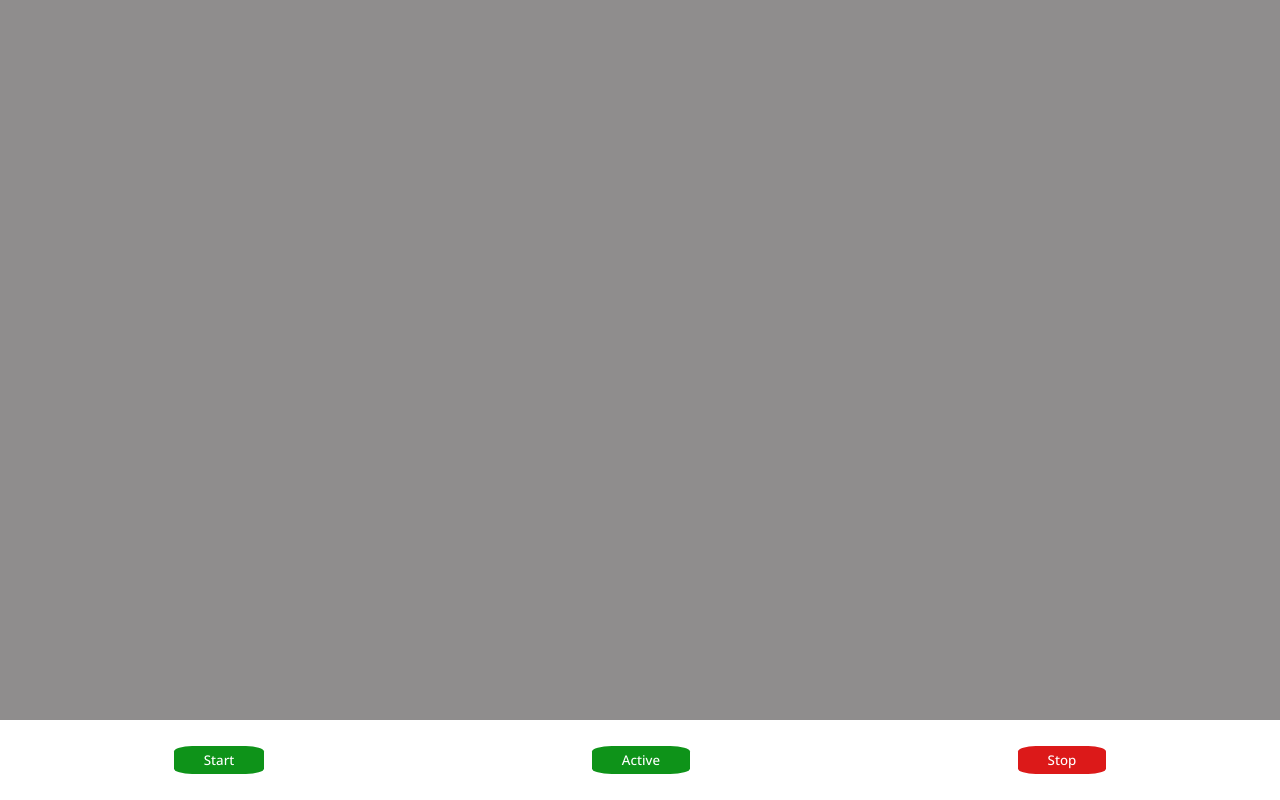
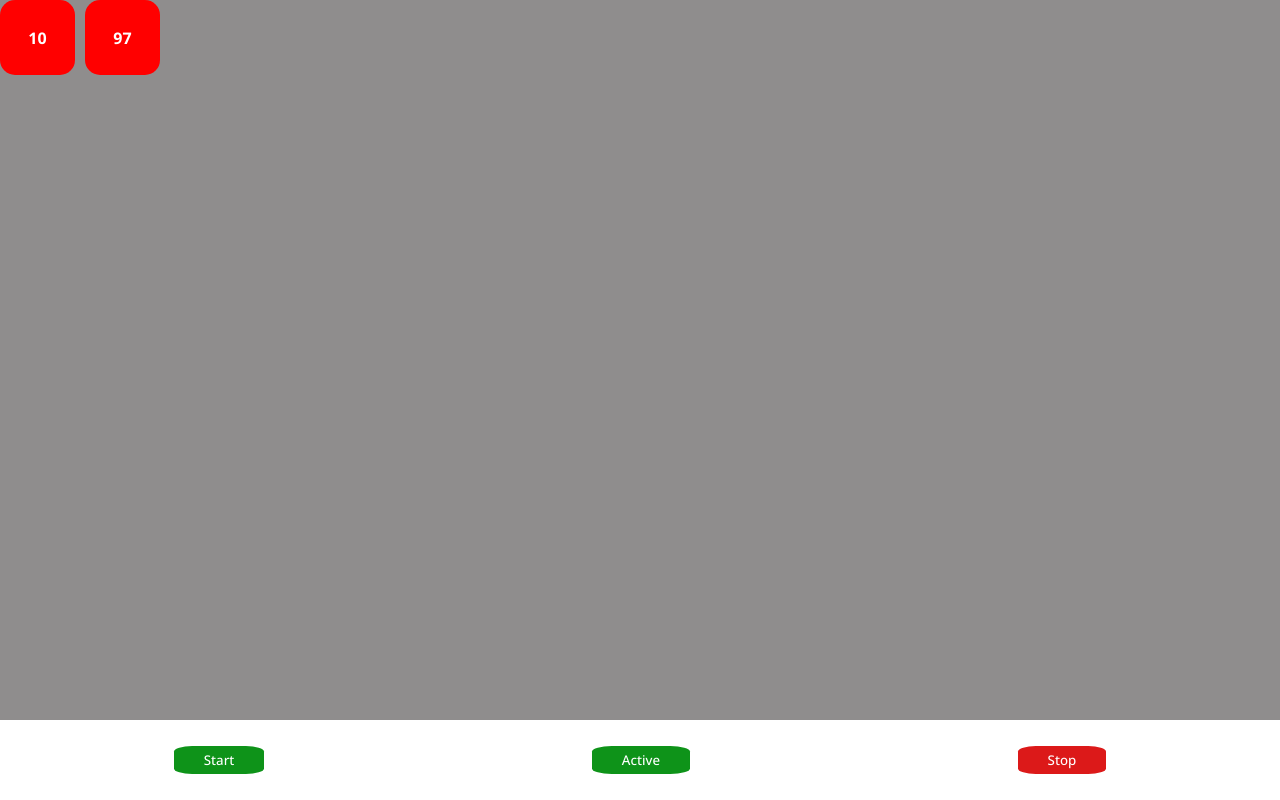
Before and after one commit to arcteggzz/randomNumberGenerator, a React (Create React App) app in the folder rngen/: page / in a window 1280 px wide. Both pictures are taken after a click on the button "Start". Built offline with nearby package versions, Linux system fonts and the light colour scheme.

Commit message:
fixed the bug for displaying divs

```diff
--- a/rngen/src/App.js
+++ b/rngen/src/App.js
@@ -9,7 +9,7 @@ function App() {
 
   return (
     <div className="App">
-      <Numbers randomNums={randomNums} />
+      <Numbers randomNums={randomNums} isGenNum={isGenNum} setRandomNums={setRandomNums} />
       <Controls setIsGenNum={setIsGenNum} isGenNum={isGenNum} setRandomNums={setRandomNums} randomNums={randomNums}/>
     </div>
   );
--- a/rngen/src/Components/Controls.jsx
+++ b/rngen/src/Components/Controls.jsx
@@ -1,19 +1,14 @@
 import "../Styles/Controls.css"
 
-const Controls = ({isGenNum, setIsGenNum, randomNums, setRandomNums}) => {
+const Controls = ({setIsGenNum, isGenNum}) => {
     const startHandler = () => {
         setIsGenNum(true)
-        if (isGenNum){
-            setInterval (generateNumber, 1000)}
     }
 
     const stopHandler = () => {
         setIsGenNum(false)
     }
 
-    const generateNumber = () => {
-        setRandomNums([...randomNums, Math.floor(Math.random() * (100 - 1 + 1)) + 1])
-    }
 
     return (
         <div className="controls">
--- a/rngen/src/Components/Numbers.jsx
+++ b/rngen/src/Components/Numbers.jsx
@@ -1,7 +1,12 @@
 import Number from "./Number.jsx";
 import "../Styles/Numbers.css"
 
-const Numbers = ( {randomNums} ) => {
+const Numbers = ( {randomNums, isGenNum, setRandomNums} ) => {
+    const generateNumber = () => {
+        if (isGenNum){setRandomNums([...randomNums, Math.floor(Math.random() * (100 - 1 + 1)) + 1])}
+    }
+    setInterval (generateNumber, 1000)
+
     return (
         <div className="numbers">
             {randomNums.map((num, index) => {
--- a/rngen/src/Styles/Number.css
+++ b/rngen/src/Styles/Number.css
@@ -8,5 +8,5 @@
     color: white;
     width: 75px;
     height: 75px;
-    border-radius: 20px;
+    border-radius: 15px;
 }
--- a/rngen/src/Styles/Numbers.css
+++ b/rngen/src/Styles/Numbers.css
@@ -1,5 +1,8 @@
 .numbers{
     display: flex;
+    align-items: flex-start;
     background: rgb(143, 141, 141);
     min-height: 90vh;
+    flex-wrap: wrap;
+    gap: 10px;
 }
```
Also changed, not shown: 1 other file (tests, documents, lock files or other folders).
